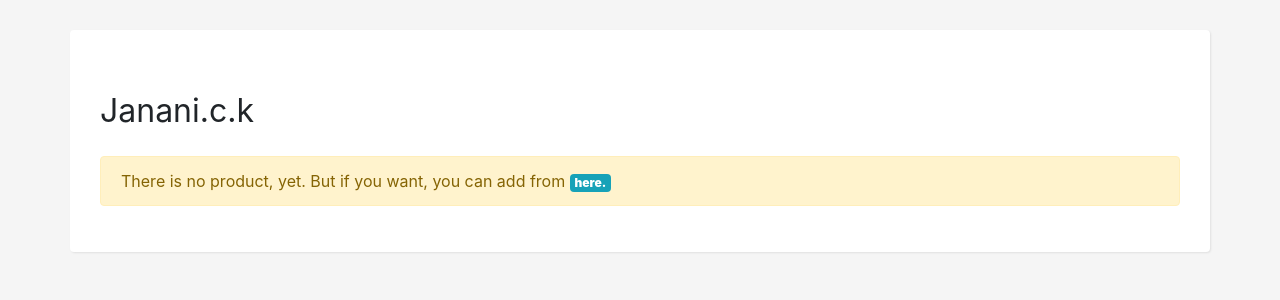
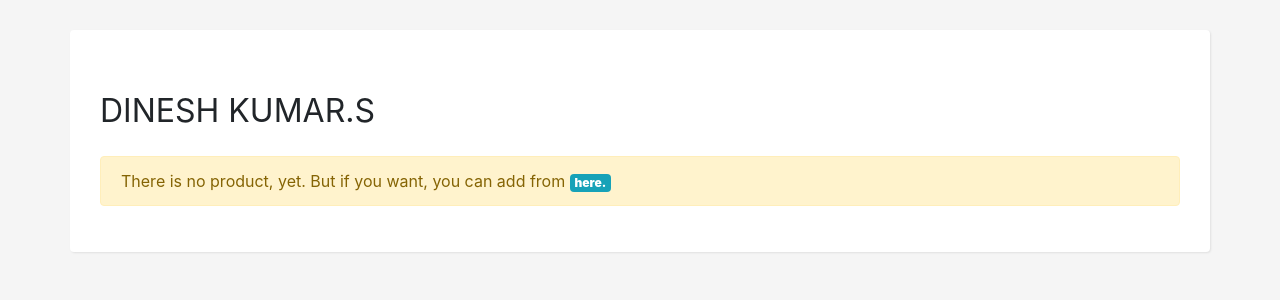
Before and after one commit to dineshkumar-sudo/aws_session, a Django app: page / in a window 1280 px wide. Shown: the part 56-356 px from the top of the page. Run offline with Django 3.2, Linux system fonts and the light colour scheme; data that the repository does not hold is empty; some libraries are stand-ins or nearby versions.

Commit message:
modified product_list.html

```diff
--- a/products/templates/products/product_list.html
+++ b/products/templates/products/product_list.html
@@ -2,7 +2,7 @@
 
 {% block content %}
     <h1 class="my-4">
-        <small>Janani.c.k</small>
+        <small>DINESH KUMAR.S</small>
     </h1>
     {% if messages %}
         {% for message in messages %}
```
